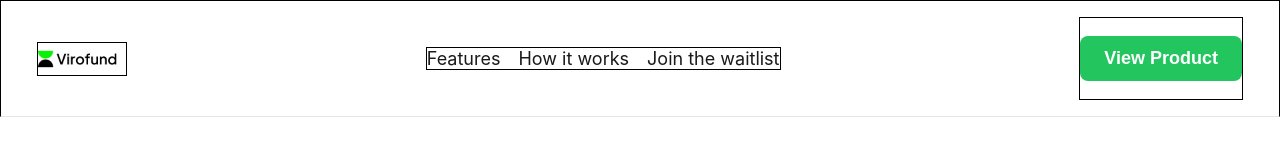
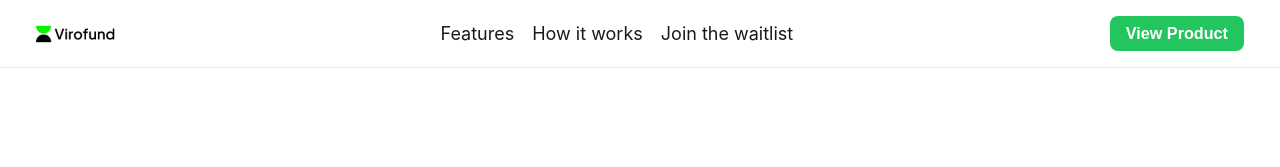
Before and after one commit to Virograf2024/Virofund, a Next.js app: page / in a window 1280 px wide. Shown: the top 167 px of the page. Built offline with nearby package versions, Linux system fonts and the light colour scheme; no server answers; the database is empty.

Commit message:
fix: fixed issues with navbar spacing

```diff
--- a/src/app/MobileLanding.css
+++ b/src/app/MobileLanding.css
@@ -155,33 +155,15 @@ a:visited {
   background-size: cover;
   background-position: center;
   background-repeat: no-repeat;
-  /* min-height: 95vh; */
   height: 100%;
-  /* border: 1px solid black; */
-  /* max-height: 95vh; */
+  min-height: 100vh;
   padding: 1.5em;
   display: flex;
   flex-direction: column;
   gap: 2em;
+  /* border: 1px solid black; */
 }
-/* .hero-article {
-  display: flex;
-  flex-direction: column;
-  align-items: center;
-  justify-content: center;
-  display: flex;
-  flex-direction: column;
-  align-items: center;
-  justify-content: center;
-  text-align: center;
-  width: 100%;
-  height: 100%;
-  background-color: rgba(0, 0, 0, 0.7);
-  padding: 1.5em;
-} */
-.hero-article {
-  /* padding: 1.5em; */
-}
+
 .hero-title {
   font-size: 2em;
   font-weight: 700;
@@ -245,6 +227,16 @@ a:visited {
   max-width: 700px;
   background-color: #22c55e;
   margin: 0 auto;
+}
+
+/* Navbar-specific button styling */
+.header .cta-button {
+  width: auto;
+  padding: 8px 16px;
+  font-size: 0.9em;
+  max-width: none;
+  margin: 0;
+  white-space: nowrap;
 }
 
 .cta-button.primary {
@@ -957,8 +949,6 @@ input:focus-within {
     align-items: center; */
     gap: 2em;
     justify-content: space-between;
-    min-height: 85vh;
-    max-height: 95vh;
     /* .hero-article {
       width: 100%;
       max-width: 700px;
--- a/src/components/sections/Navbar/Navbar.tsx
+++ b/src/components/sections/Navbar/Navbar.tsx
@@ -7,8 +7,8 @@ import Button from "@/components/button/Button";
 function Navbar() {
   const [isShown, setIsShown] = useState(false);
   return (
-    <nav className="header border">
-      <div className="logo border">
+    <nav className="header">
+      <div className="logo">
         <Image
           src="/Group 264 (1).png"
           alt="Virofund Logo"
@@ -18,7 +18,7 @@ function Navbar() {
         />
         {/* <p>By Virograf</p> */}
       </div>
-      <div className="nav-children desktop border">
+      <div className="nav-children">
         <a href="#features" className="nav-child">
           Features
         </a>
@@ -29,7 +29,7 @@ function Navbar() {
           Join the waitlist
         </a>
       </div>
-      <div className="nav-child desktop border">
+      <div className="nav-child desktop">
         <Button isDisabled={true} text="View Product" hasImage={false} />
       </div>
 
```
